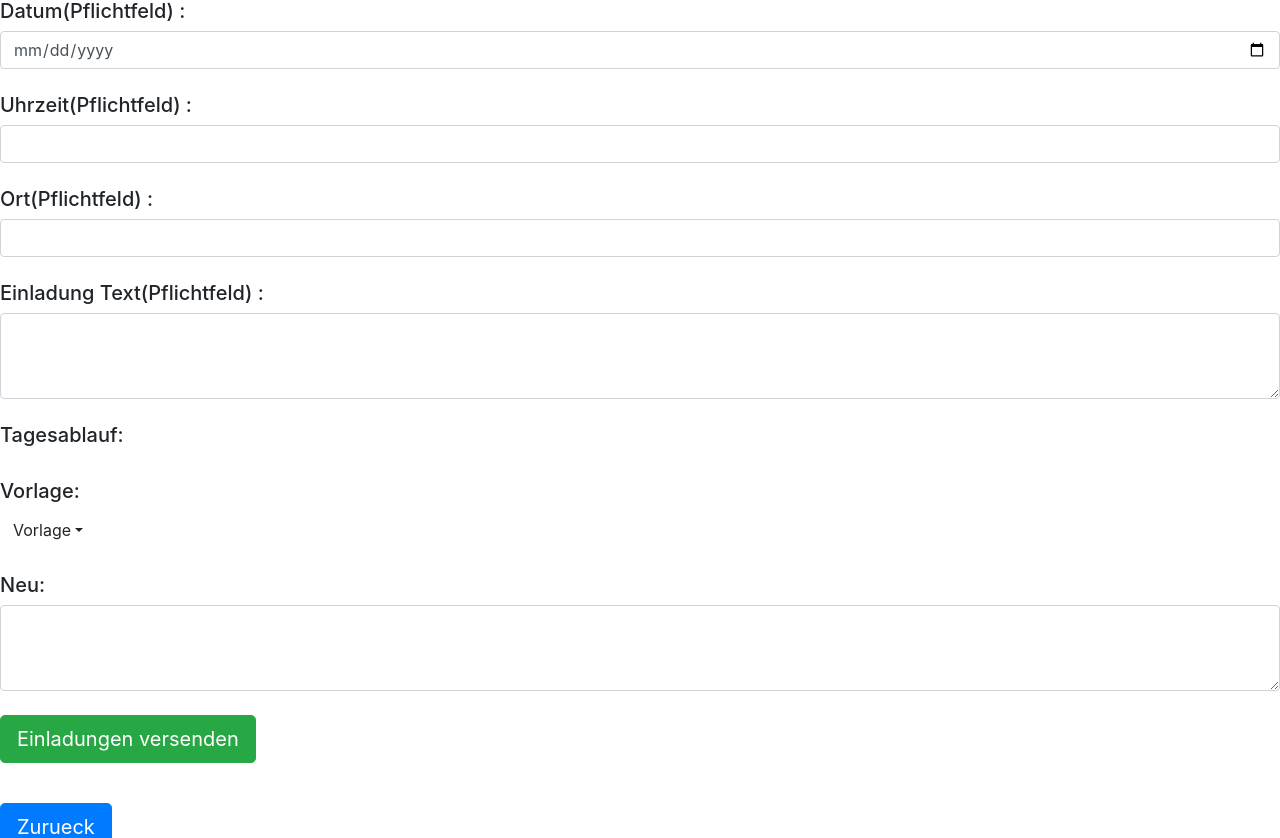
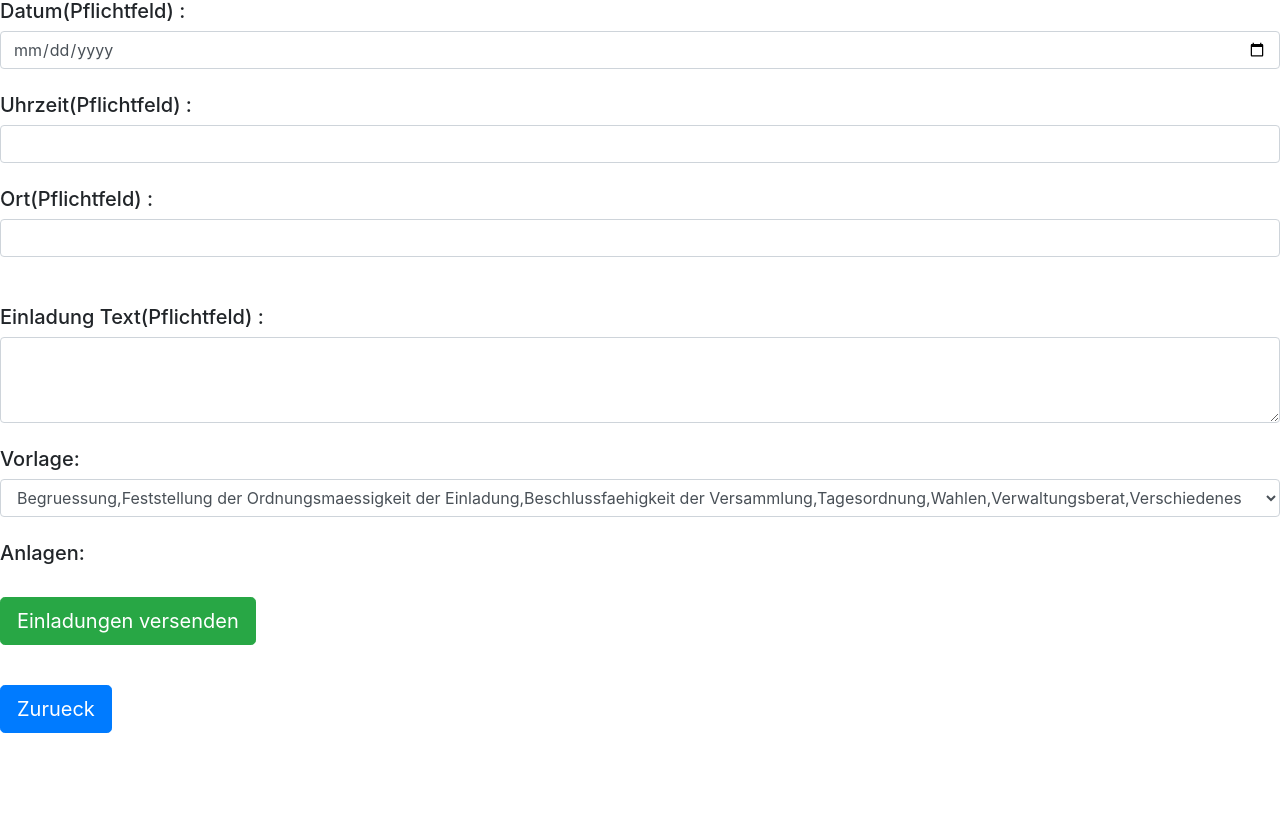
Before and after one commit to Eduard951/ImmoVerwaltung, a PHP site: page /versammlung_einladung.php in a window 1280 px wide. Shown: the part 117-955 px from the top of the page. After the commit the page ends 850 px from the top, so only its background shows below. Run offline with PHP 8.4, Linux system fonts and the light colour scheme; a user stored in the database is signed in.

Commit message:
update baumstruktur, versammlung protokoll + zurück buttons

```diff
--- a/Software/ImmoVerwaltung/baumstruktur.php
+++ b/Software/ImmoVerwaltung/baumstruktur.php
@@ -25,7 +25,7 @@
 	        while($row = $result_ort_plz->fetch_assoc()){
 	            echo '
 	            <ul class="orte">
-	            <li>'.$row['PLZ']," ", $row['Ort'].'</li>
+	            <li><a href="index.php">'.$row['PLZ']," ", $row['Ort'].'</li>
 	            </ul>
                 ';
 	        }
--- a/Software/ImmoVerwaltung/versammlung_einladung.php
+++ b/Software/ImmoVerwaltung/versammlung_einladung.php
@@ -15,10 +15,11 @@
 	    echo '
 		<h2>Eigentuemerversammlung: Einladung<span class="badge badge-secondary"></span></h2>
 
-        <h5>Datum(Pflichtfeld) :</h5>
+
 
 		<form action="./includes/versammlung_einladung.inc.php" method="post" target="_blank">
 
+            <h5>Datum(Pflichtfeld) :</h5>
             <input class="form-control" type="date" name="datum">
 
             <br>
@@ -29,31 +30,25 @@
             <h5>Ort(Pflichtfeld) : </h5>
             <input class="form-control" type="text" name="Ort">
 
+            <br>
 			<br>
             <h5>Einladung Text(Pflichtfeld) : </h5>
             <textarea class="form-control" rows="3" type="text" name="text"></textarea>
 
             <br>
-            <h5>Tagesablauf: </h5><br>
+
             <h5>Vorlage: </h5>
-                <div class="input-group-btn">
-                <button type="button" class="btn btn-default dropdown-toggle" data-toggle="dropdown" aria-haspopup="true" aria-expanded="false">Vorlage<span class="caret"></span></button>
-                    <ul class="dropdown-menu">
-                      <li>1 ()</a></li>
-                      <li>2 ()</a></li>
-                      <li>3 ()</a></li>
-
-                    </ul>
-                </div>
-            <br>
-            <h5>Neu: </h5>
-            <textarea class="form-control" rows="3" type="text" name="text_tagesablauf"></textarea>
-
+                <select class="form-control" name="tagesordnung">
+                  <option select="selected">Begruessung,Feststellung der Ordnungsmaessigkeit der Einladung,Beschlussfaehigkeit der Versammlung,Tagesordnung,Wahlen,Verwaltungsberat,Verschiedenes</option>
+                  <option>2 (Neu)</option>
+                </select>
 		  ';
 
             echo'
+        <br>
+        <h5>Anlagen:</h5>
+        <br><button class="btn btn-success btn-lg" type="submit" name="versammlung_einladung_submit">Einladungen versenden</button>
 
-        <br><button class="btn btn-success btn-lg" type="submit" name="versammlung_einladung_submit">Einladungen versenden</button>
 
         </form>
         <br><a href="versammlung_uebersicht.php"><button class="btn btn-primary btn-lg">Zurueck</button>
```
Also changed, not shown: Software/ImmoVerwaltung/includes/versammlung_einladung.inc.php (+13 -1 lines).
